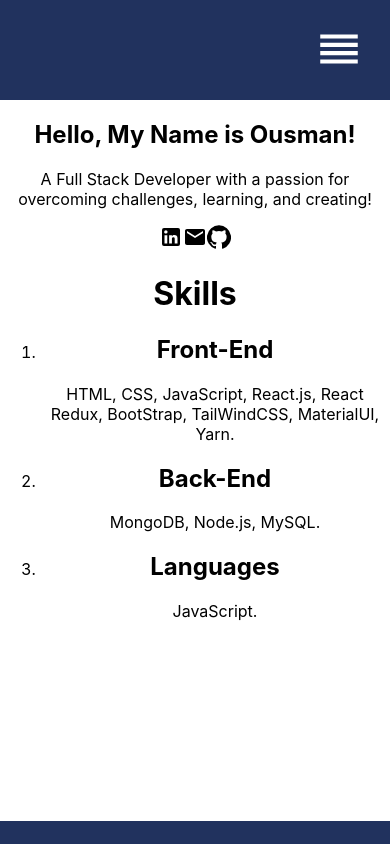
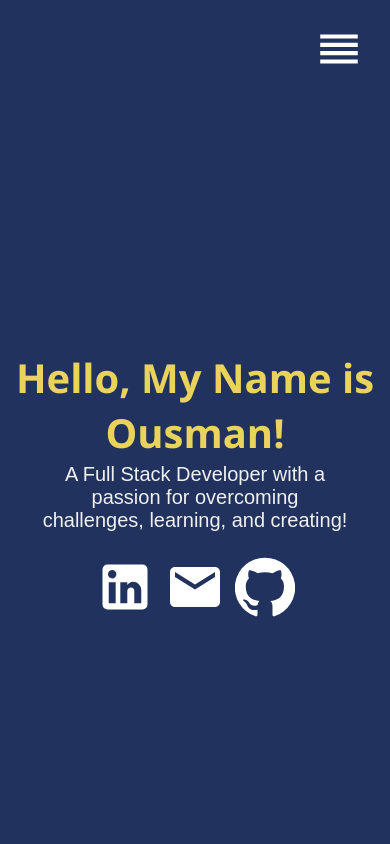
Before and after one commit to Ousman-T/Portfolio_app, a React (Create React App) app: page / in a window 390 px wide. Shown: the top 844 px of the page. Built offline with nearby package versions, Linux system fonts and the light colour scheme.

Commit message:
homepage styling

```diff
--- a/src/Pages/Home.jsx
+++ b/src/Pages/Home.jsx
@@ -2,6 +2,7 @@
 import LinkedInIcon from "@material-ui/icons/LinkedIn"
 import EmailIcon from "@material-ui/icons/Email"
 import GithubIcon from "@material-ui/icons/GitHub"
+import "../Styles/HomeStyle.css"
 
 export default function Home(){
     return(
@@ -22,16 +23,16 @@
                         <span>HTML, CSS, JavaScript, React.js, React Redux, BootStrap, TailWindCSS, MaterialUI, Yarn.</span>
                     </li>
                 <li className="list">
-
+                    <li className="item">
                         <h2>Back-End</h2>
                         <span>MongoDB, Node.js, MySQL.</span>
-
+                    </li>
                 </li>
                 <li className="list">
-
+                    <li className="item">
                         <h2>Languages</h2>
                         <span>JavaScript.</span>
-
+                    </li>
                 </li>
                 </ol>
             </div>
--- /dev/null
+++ b/src/Styles/HomeStyle.css
@@ -0,0 +1,86 @@
+.home {
+    width: 100%;
+    align-items: center;
+    font-family: "Arial", sans-serif;
+    color: #3e497a;
+  }
+
+  .about {
+    width: 100%;
+    height: calc(100vh - 100px);
+    display: flex;
+    flex-direction: column;
+    justify-content: center;
+    align-items: center;
+    text-align: center;
+    background-color: #21325e;
+    color: #f0f0f0;
+  }
+
+  .about h2 {
+    font-family: "Segoe UI", Tahoma, Geneva, Verdana, sans-serif;
+    font-size: 80px;
+    color: #e9d35b;
+    height: 50px;
+  }
+
+  .about .prompt {
+    width: 40%;
+    font-size: 30px;
+  }
+  .prompt svg {
+    font-size: 60px;
+    margin: 5px;
+    color: white;
+  }
+
+  .skills {
+    font-size: 35px;
+    width: 100%;
+    display: flex;
+    justify-content: center;
+    flex-direction: column;
+    align-items: center;
+    text-align: center;
+  }
+
+  .skills h1 {
+    color: #3e497a;
+    text-align: center;
+  }
+
+  .skills .list {
+    list-style: none;
+    width: 60%;
+    text-align: center;
+  }
+
+  .list span {
+    font-size: 20px;
+    text-align: center;
+  }
+
+  @media only screen and (max-width: 600px) {
+    .about h2 {
+      font-size: 40px;
+    }
+
+    .about .prompt {
+      margin-top: 10px;
+      font-size: 20px;
+      width: 80%;
+    }
+
+    .skills {
+      text-align: center;
+    }
+    .list {
+      padding: 0;
+      text-align: center;
+    }
+
+    .skills h2 {
+      font-size: 30px;
+      text-align: center;
+    }
+  }
```
